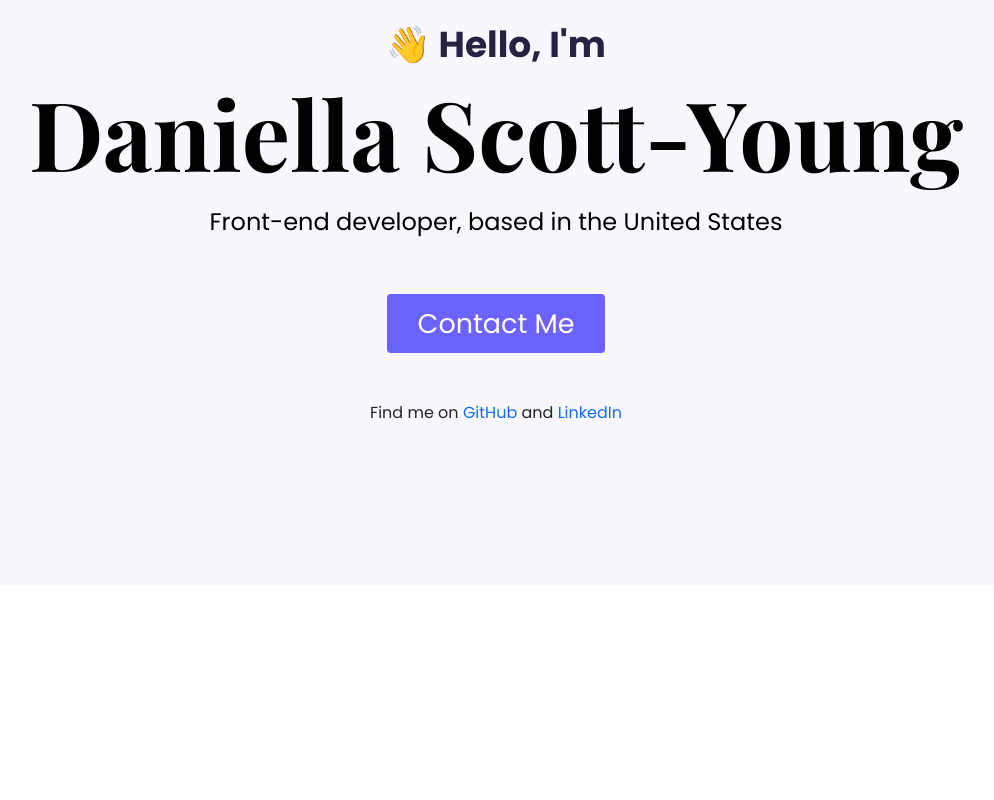
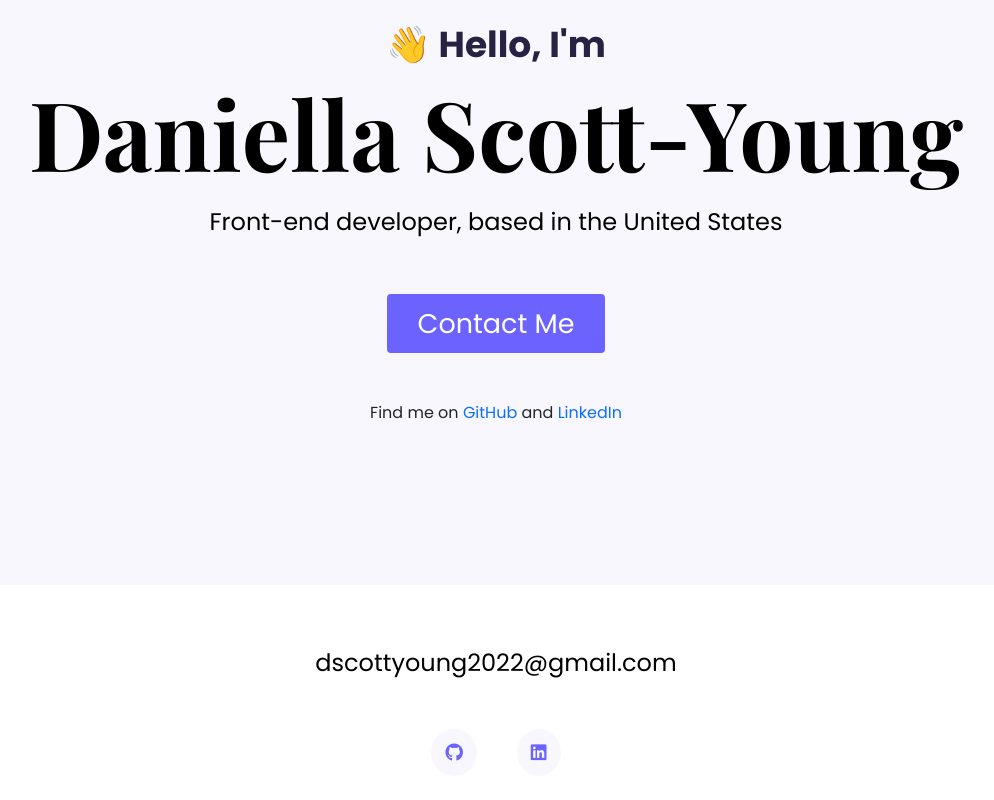
Before and after one commit to dscottyoung2022/Portfolio, a plain HTML site: page index.html in a window 1280 px wide. Shown: the part 336-1136 px from the top of the page, without its empty margins (144-1138 px from the left). Before the commit the page ends 921 px from the top, so only its background shows below. Drawn offline with nearby package versions, Linux system fonts and the light colour scheme; a web font is replaced by a local one.

Commit message:
Added Footer

```diff
--- a/index.html
+++ b/index.html
@@ -83,5 +83,21 @@
         >
       </div>
     </div>
+
+    <footer>
+      <div class="d-flex justify-content-center mb-5">
+        <a href="mailto:dscottyoung2022@gmail.com" class="email-link"
+          >dscottyoung2022@gmail.com</a
+        >
+      </div>
+      <div class="social-links d-flex justify-content-center">
+        <a href="https://github.com/dscottyoung2022">
+          <i class="fab fa-github" aria-hidden="true"></i>
+        </a>
+        <a href="https://www.linkedin.com/in/daniellascottyoung/">
+          <i class="fab fa-linkedin" aria-hidden="true"></i>
+        </a>
+      </div>
+    </footer>
   </body>
 </html>
--- a/sources/portfolio.css
+++ b/sources/portfolio.css
@@ -255,3 +255,54 @@ p {
   color: #0d6efd;
   text-decoration: underline;
 }
+
+/* Footer Section */
+
+footer {
+  margin: 60px 0;
+  display: block;
+}
+
+footer .contact-box {
+  background: var(--secondary-bgd-color);
+  padding: 30px 120px;
+  border-radius: 10px;
+}
+
+@media (min-width: 768px) {
+  .d-md-flex {
+    display: flex !important;
+  }
+}
+
+.justify-content-between {
+  justify-content: space-between !important;
+}
+
+.work-related {
+  display: flex;
+}
+
+.justify-content-center {
+  justify-content: center !important;
+}
+
+footer .email-link {
+  text-decoration: none;
+  color: black;
+  font-size: 24px;
+}
+
+footer .social-links a {
+  margin: 0 20px;
+  color: var(--branding-color);
+  background: var(--secondary-bgd-color);
+  padding: 10px 14px;
+  border-radius: 50%;
+  font-size: 18px;
+  transition: all 100ms ease-in-out;
+}
+
+.fab {
+  font-weight: 400;
+}
```
